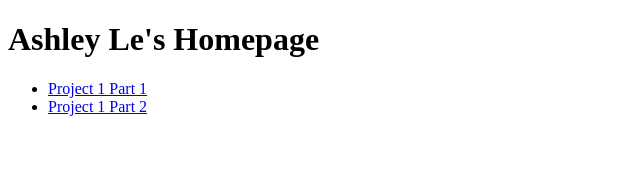
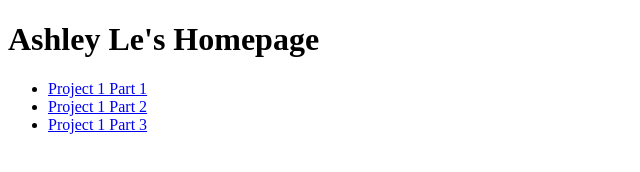
Before and after one commit to awesome-name-here/awesome-name-here.github.io, a plain HTML site: page index.html in a window 1280 px wide. Shown: the whole page, without its empty margins (0-640 px from the left). Drawn offline with Linux system fonts and the light colour scheme.

Commit message:
Added project 1 part 3
yeah, what the title said. added project 1 part 3 to the project index thingie

```diff
--- a/index.html
+++ b/index.html
@@ -8,6 +8,7 @@
 		<ul>
 			<li><a href="https://awesome-name-lol.github.io/project1part1.html">Project 1 Part 1</a></li>
 			<li><a href="https://awesome-name-lol.github.io/DESN340_P1_Part2_LeAshley/project1part2.html">Project 1 Part 2</a></li>
+			<li><a href="https://awesome-name-lol.github.io/DESN340_P1_Part3_LeAshley/project1part3.html">Project 1 Part 3</a></li>
 		</ul>
 		<!--body text here-->
 	</body>
```
